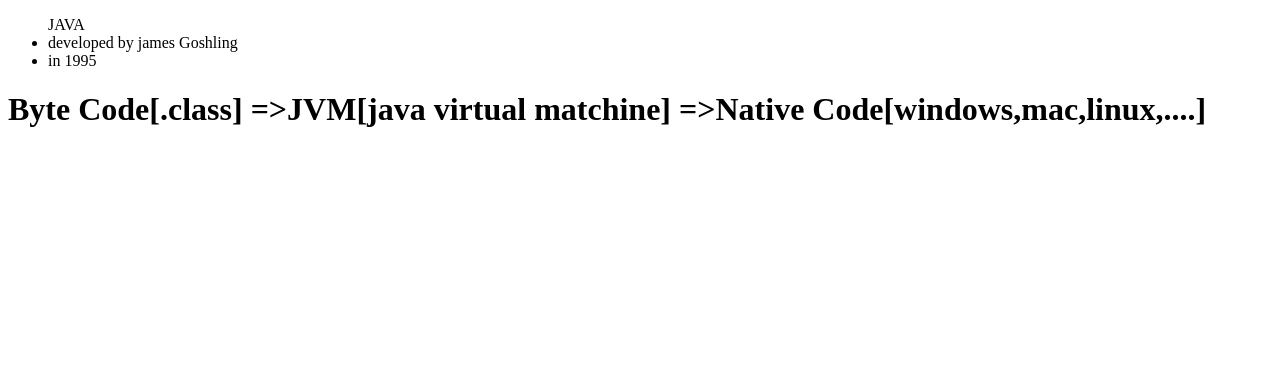
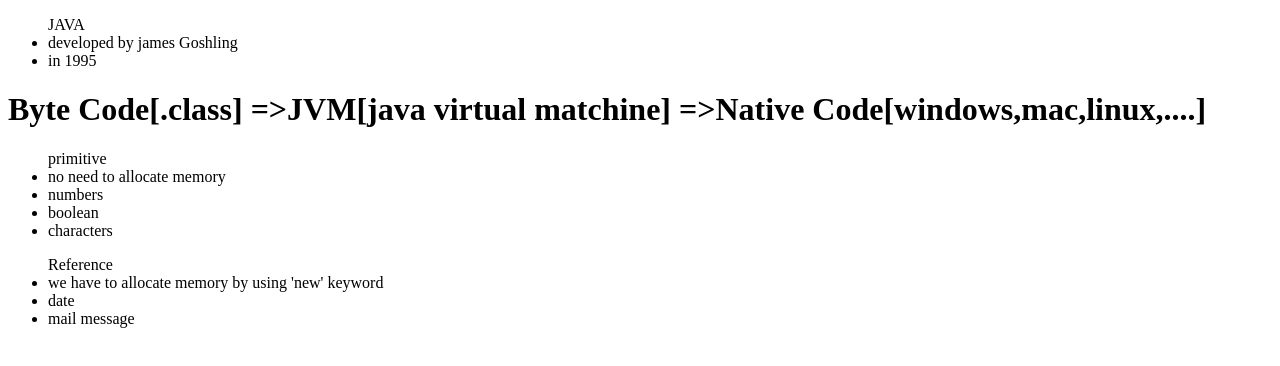
Before and after one commit to vishwajeeta/programming, a plain HTML site: page java/codeWithMosh/basic_info.html in a window 1280 px wide. Drawn offline with Linux system fonts and the light colour scheme.

Commit message:
always need to assign memory

```diff
--- a/java/codeWithMosh/basic_info.html
+++ b/java/codeWithMosh/basic_info.html
@@ -11,5 +11,17 @@
         <li>in 1995</li>
     </ul>
     <h1>Byte Code[.class] =>JVM[java virtual matchine] =>Native Code[windows,mac,linux,....]</h1>
+    <ul>primitive
+        <li>no need to allocate memory</li>
+        <li>numbers</li>
+        <li>boolean</li>
+        <li>characters</li>
+    </ul>
+    <ul title="store complex objects">Reference
+        <li>we have to allocate memory by using 'new' keyword</li>
+        <li>date</li>
+        <li>mail message</li>
+    </ul>
+
 </body>
 </html>
```
Also changed, not shown: 1 other file.
